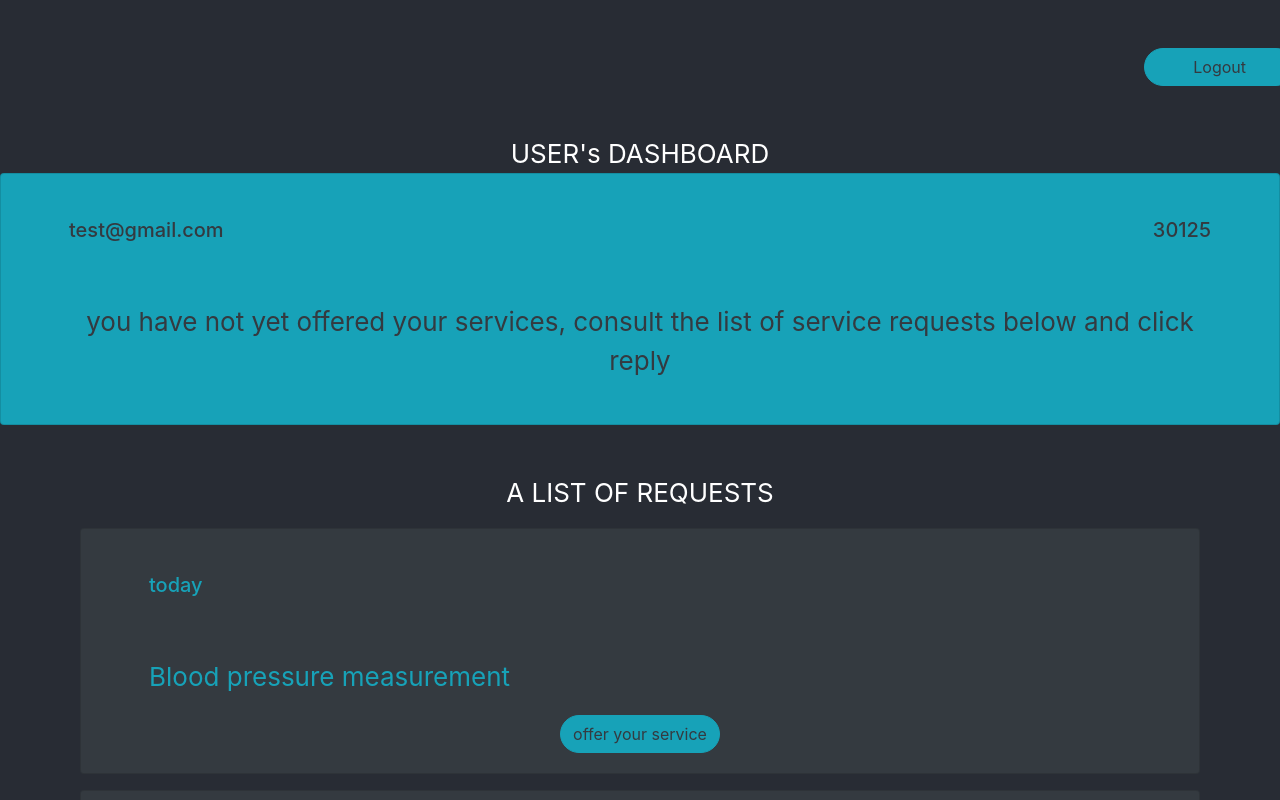
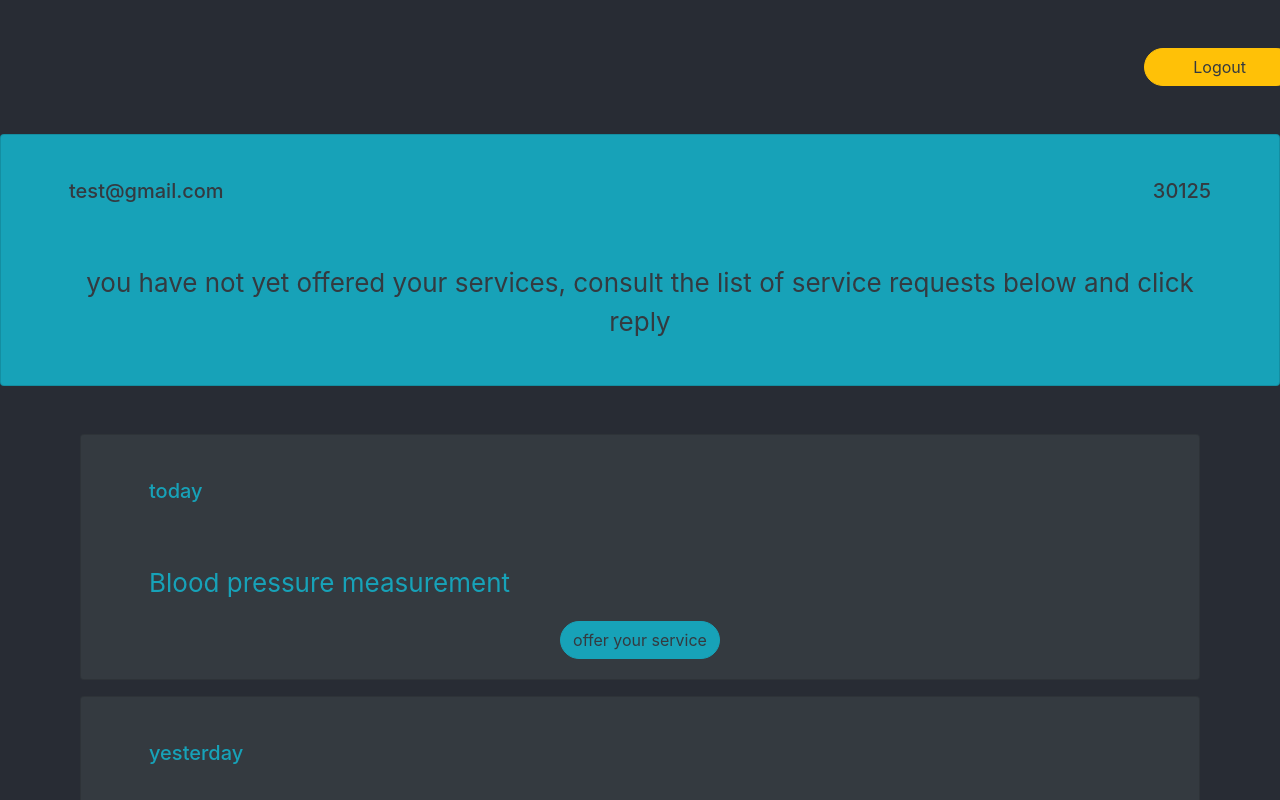
Before and after one commit to marcosaccarola/Health-Advantage, a React (Create React App) app: page / in a window 1280 px wide. Shown: the top 800 px of the page. Built offline with nearby package versions, Linux system fonts and the light colour scheme.

Commit message:
patients' dashboard logic and bg-colors

```diff
--- a/src/components/0000-Home.jsx
+++ b/src/components/0000-Home.jsx
@@ -33,7 +33,7 @@ const Home=()=>{
             {currentUser&&
             <div className='row justify-content-end mt-5'>
                 <Button
-                    variant="info rounded-pill text-dark px-5"
+                    variant={currentUser.type==='pactitioner'?"info rounded-pill text-dark px-5":"warning rounded-pill text-dark px-5"}
                     onClick={()=>setCurrentUser()}
                     >Logout</Button>
             </div>
--- a/src/components/0200-Dashboard.jsx
+++ b/src/components/0200-Dashboard.jsx
@@ -1,5 +1,5 @@
 import { useState } from "react"
-import { Card } from "react-bootstrap"
+import { Card,Button } from "react-bootstrap"
 import InterventionsTakenInCharge from "./0210-InterventionsTakenInCharge"
 import ListOfRequests from "./0220-Requests"
 
@@ -8,25 +8,36 @@ const Dashboard=({currentUser})=>{
 
     return(
         <div className='mt-5'>
-            USER's DASHBOARD
-            <Card style={{ width: '80rem' }} className='text-light bg-info'>
+            <Card style={{ width: '80rem' }}
+                className={currentUser.type==='practitioner'?'text-dark bg-info':'text-dark bg-warning'}
+                >
             <Card.Body>
-                <div className='row justify-content-between mx-5 mt-4 mb-5 text-dark'>
+                <div className='row justify-content-between mx-5 mt-4 mb-5'>
                 <Card.Title>{currentUser.email}</Card.Title>
                 <Card.Title>{currentUser.zipcode}</Card.Title>
                 </div>
                 <Card.Text>
                     {(offeredServices.length===0)
                         ?<div className='row justify-content-start mx-5 mb-4 text-dark'>
-                            you have not yet offered your services, consult the list of service requests below and click reply
+                            {currentUser.type==='practitioner'
+                            ?'you have not yet offered your services, consult the list of service requests below and click reply'
+                            :'you have not yet published a request for home health care, click publish'
+                            }
                         </div>
                         :<InterventionsTakenInCharge offeredServices={offeredServices} currentUser={currentUser}/>
                     }
                 </Card.Text>
             </Card.Body>
             </Card>
-
-            <ListOfRequests offeredServices={offeredServices} setOfferedServices={setOfferedServices} />
+            {currentUser.type==='practitioner'&&
+                <ListOfRequests offeredServices={offeredServices} setOfferedServices={setOfferedServices} />
+            }
+            {currentUser.type!=='practitioner'&&
+                <Button
+                variant="warning rounded-pill text-dark px-5 my-5"
+                // onClick={()=>}
+                >Publish</Button>
+            }
         </div>
     )
 }
--- a/src/components/0220-Requests.jsx
+++ b/src/components/0220-Requests.jsx
@@ -13,7 +13,6 @@ const ListOfRequests=({offeredServices,setOfferedServices})=>{
 
     return(
         <div className='mt-5'>
-            A LIST OF REQUESTS
             {requestToIntervention.map((request)=>
                 <Card style={{ width: '70rem' }} className='text-light bg-dark my-3 mx-auto'>
                     <Card.Body>
```
